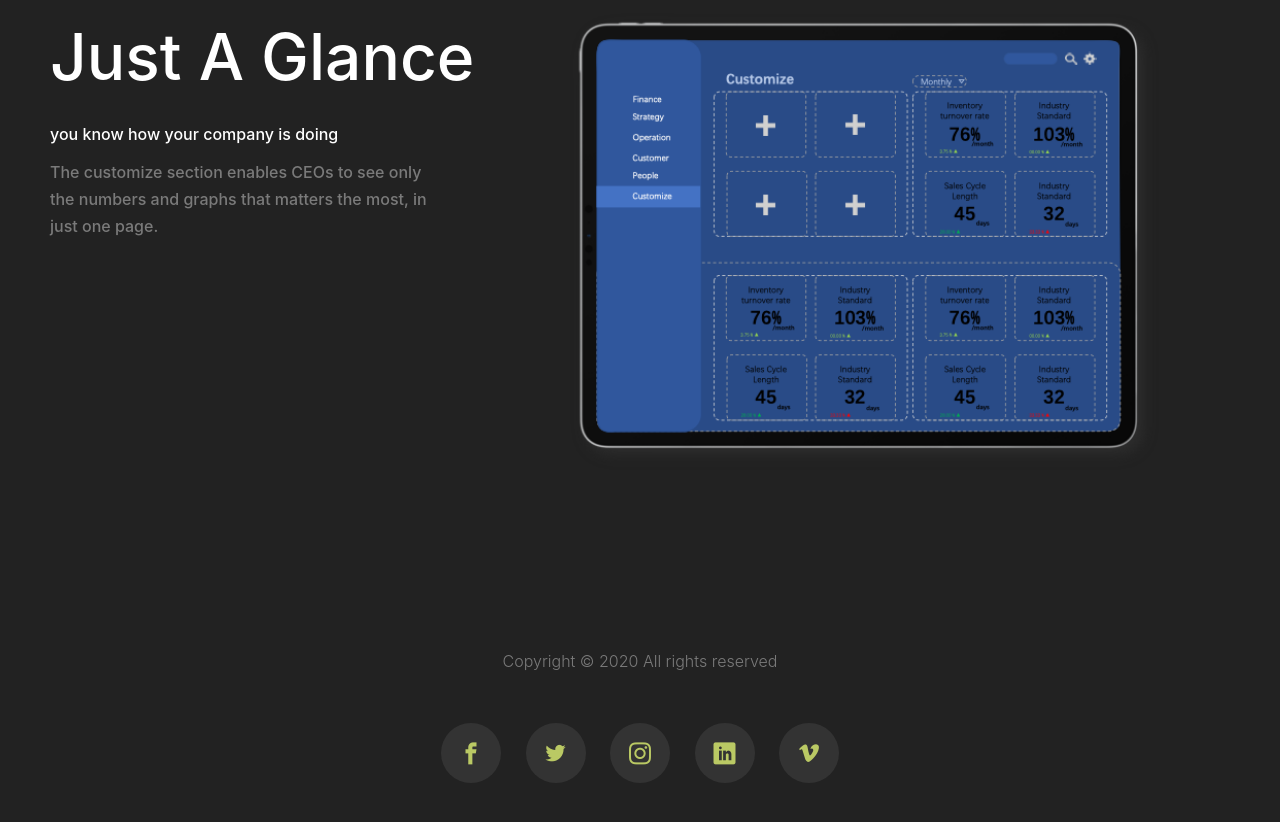
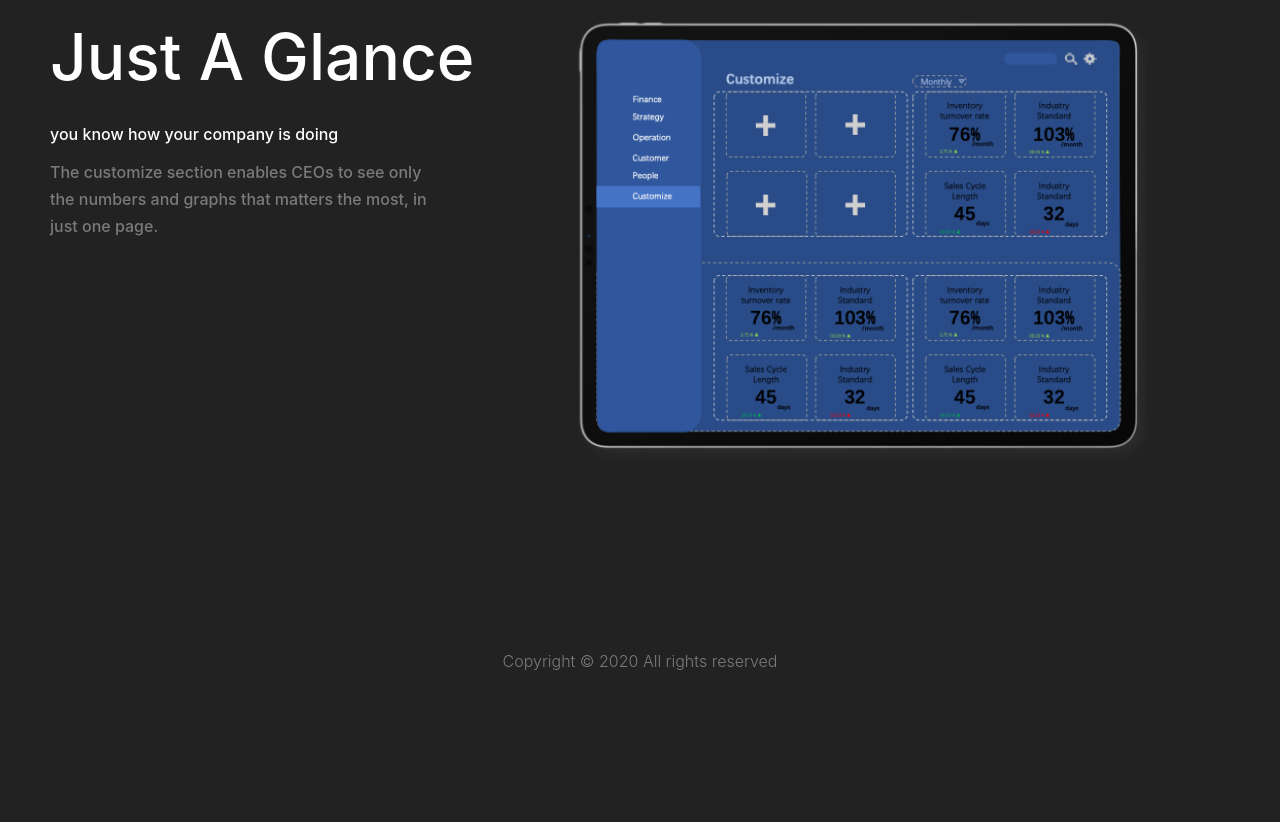
Before and after one commit to Chrisqbh/personal-website, a plain HTML site: page Analytics_1.html in a window 1280 px wide. Shown: the part 3114-3936 px from the top of the page. After the commit the page ends 3885 px from the top, so only its background shows below. Drawn offline with Linux system fonts and the light colour scheme; files whose address does not match are found by name.

Commit message:
Update Analytics_1.html

```diff
--- a/Analytics_1.html
+++ b/Analytics_1.html
@@ -119,17 +119,7 @@
 				</p>
 			</div>
 
-			<div class="row mb-5">
-				<div class="col-md-12 text-center">
-					<p>
-						<a href="#" class="social-item"><span class="icon-facebook2"></span></a>
-						<a href="#" class="social-item"><span class="icon-twitter"></span></a>
-						<a href="#" class="social-item"><span class="icon-instagram2"></span></a>
-						<a href="#" class="social-item"><span class="icon-linkedin2"></span></a>
-						<a href="#" class="social-item"><span class="icon-vimeo"></span></a>
-					</p>
-				</div>
-			</div>
+
 
 		</div>
 	</footer>
```
